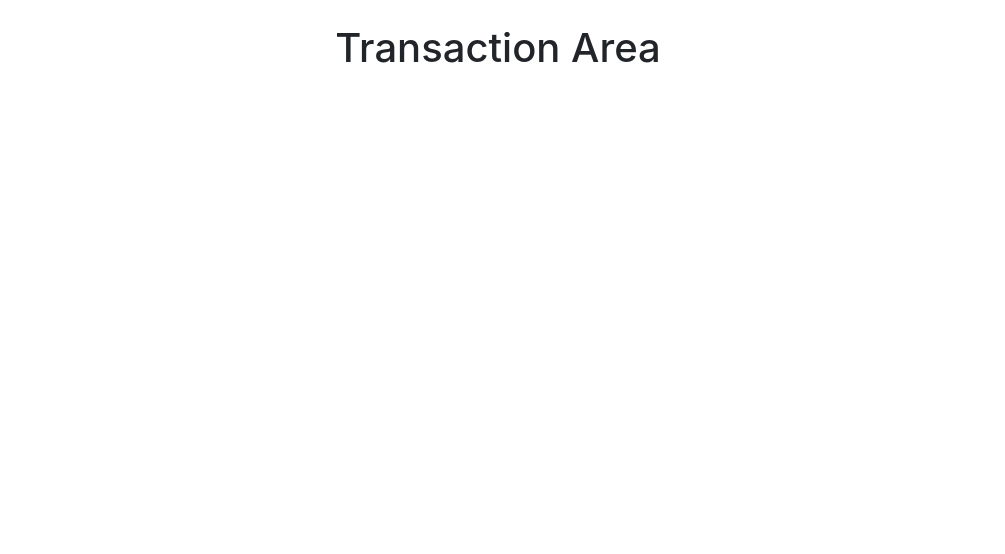
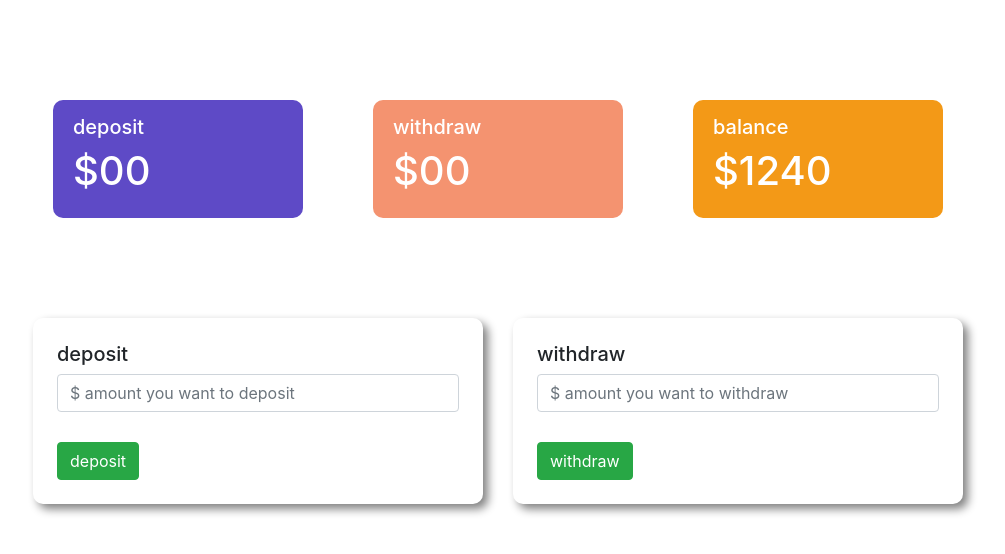
Before and after one commit to hossainmamun/pioneer-bank, a plain HTML site: page index.html in a window 1280 px wide. Both pictures are taken after a click on the button "Enter". Shown: the whole page, without its empty margins (142-1147 px from the left). Drawn offline with nearby package versions, Linux system fonts and the light colour scheme.

Commit message:
today last commit

```diff
--- a/index.html
+++ b/index.html
@@ -10,6 +10,7 @@
 <body>
 
     <!----login area----->
+    <div class="container w-75">
 
         <div id="login-area">
             <h1 class="text-center text-capitalize m-5">welcome to pioneer bank</h1>
@@ -29,9 +30,46 @@
 
         <!---transaction area----->
         <div id="transaction-area">
-            <h1 class="text-capitalize text-center p-4">transaction area</h1>
+            <div class="row">
+                <div class="col-md-4">
+                    <div class="deposit status">
+                        <h5>deposit</h5>
+                        <h1>$00</h1>
+                    </div>
+                </div>
+                <div class="col-md-4">
+                    <div class="withdraw status">
+                        <h5>withdraw</h5>
+                        <h1>$00</h1>
+                    </div>
+                </div>
+                <div class="col-md-4">
+                    <div class="balance status">
+                        <h5>balance</h5>
+                        <h1>$1240</h1>
+                    </div>
+                </div>
+            </div>
+
+            <div class="row">
+                <div class="col-md-6">
+                    <div class="submit-area p-4">
+                        <h5>deposit</h5>
+                        <input type="text" class="form-control" placeholder="$ amount you want to deposit"><br>
+                        <button type="submit" class="btn btn-success">deposit</button>
+                    </div>
+                </div>
+                <div class="col-md-6">
+                    <div class="submit-area p-4">
+                        <h5>withdraw</h5>
+                        <input type="text" class="form-control" placeholder="$ amount you want to withdraw"><br>
+                        <button type="submit" class="btn btn-success">withdraw</button>
+                    </div>
+                </div>
+            </div>
+
         </div>
-
+    </div>
 
     <script>
         const loginBtn = document.getElementById("login");
--- a/style.css
+++ b/style.css
@@ -20,3 +20,47 @@
 #transaction-area{
     display: none;
 }
+
+
+.deposit{
+    background-color: #5E4AC6;
+}
+.withdraw{
+    background-color: #F49370;
+}
+.balance{
+    background-color: #F39917;
+}
+.status{
+    margin: 0px 20px;
+    color: #fff;
+    padding: 15px 20px;
+    border-radius: 10px;
+}
+.row{
+    margin-top: 100px;
+}
+.{
+
+}
+.{
+
+}
+.{
+
+}
+.{
+
+}
+.{
+
+}
+.{
+
+}
+.{
+
+}
+.{
+
+}
```
